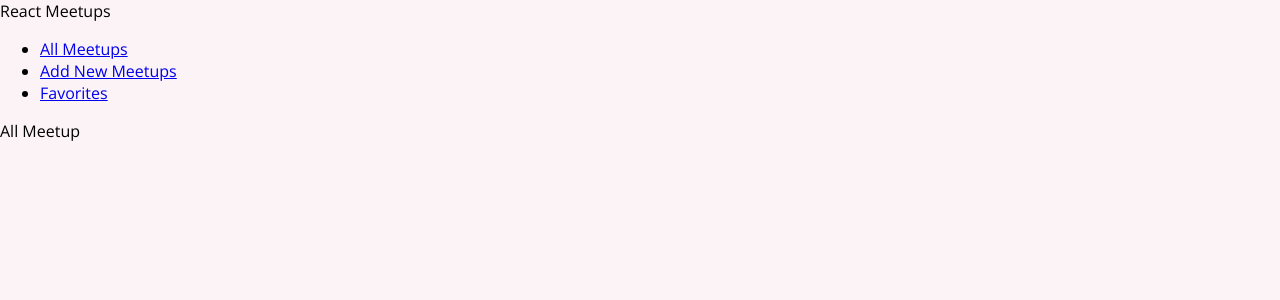
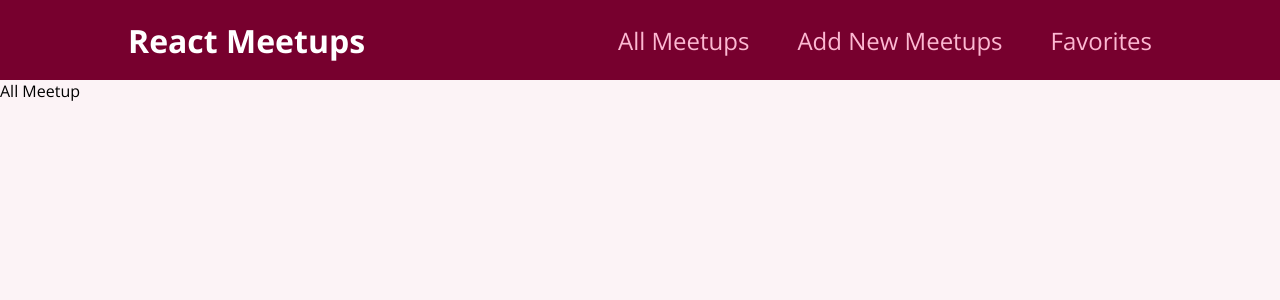
Before and after one commit to anchal66/react-tut-new, a React (Create React App) app: page / in a window 1280 px wide. Shown: the top 300 px of the page. Built offline with nearby package versions, Linux system fonts and the light colour scheme.

Commit message:
way to add css to particular componet

```diff
--- a/src/components/layout/MainNavigation.js
+++ b/src/components/layout/MainNavigation.js
@@ -1,8 +1,9 @@
 import { Link } from "react-router-dom";
+import classes from './MainNavigation.module.css'
 
 function MainNavigation(){
-    return <header>
-        <div>React Meetups</div>
+    return <header className={classes.header}>
+        <div className={classes.logo}>React Meetups</div>
         <nav>
             <ul>
                 <li>
--- /dev/null
+++ b/src/components/layout/MainNavigation.module.css
@@ -0,0 +1,47 @@
+.header {
+    width: 100%;
+    height: 5rem;
+    display: flex;
+    align-items: center;
+    justify-content: space-between;
+    background-color: #77002e;
+    padding: 0 10%;
+  }
+
+  .logo {
+    font-size: 2rem;
+    color: white;
+    font-weight: bold;
+  }
+
+  .header ul {
+    list-style: none;
+    margin: 0;
+    padding: 0;
+    display: flex;
+    align-items: baseline;
+  }
+
+  .header li {
+    margin-left: 3rem;
+  }
+
+  .header a {
+    text-decoration: none;
+    font-size: 1.5rem;
+    color: #fcb8d2;
+  }
+
+  .header a:hover,
+  .header a:active,
+  .header a.active {
+    color: white;
+  }
+
+  .badge {
+    background-color: #cc2062;
+    color: white;
+    border-radius: 12px;
+    padding: 0 1rem;
+    margin-left: 0.5rem;
+  }
```
